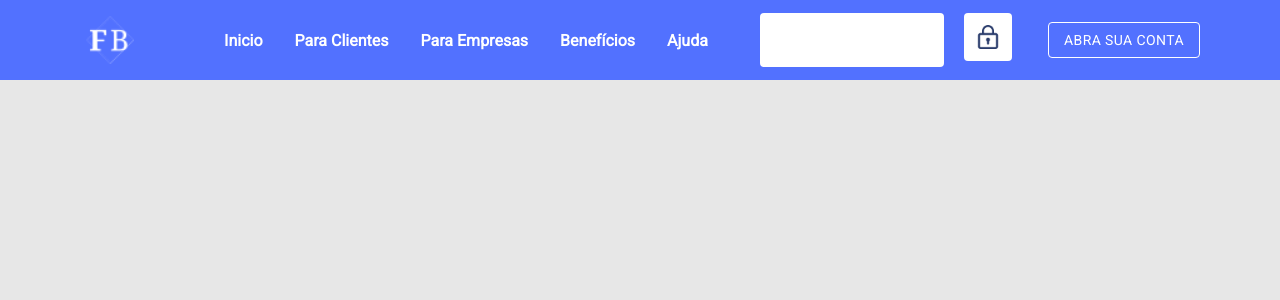
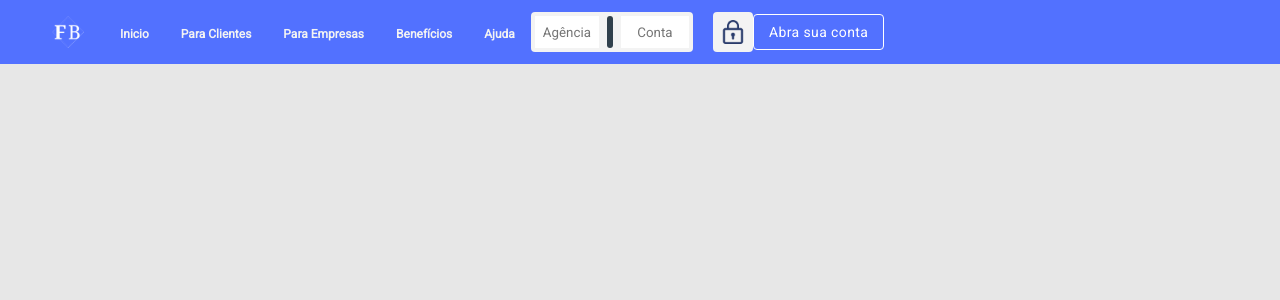
Before and after one commit to Felipe-alv-es/bank-website, a React (Create React App) app: page / in a window 1280 px wide. Shown: the top 300 px of the page. Built offline with nearby package versions, Linux system fonts and the light colour scheme.

Commit message:
chore(Navbar): Created some custom components

```diff
--- a/src/components/Navbar/Navbar.js
+++ b/src/components/Navbar/Navbar.js
@@ -1,18 +1,12 @@
 import React, { useState } from "react";
-import {
-  Box,
-  Drawer,
-  IconButton,
-  Icon,
-  Divider,
-  Link,
-  Button,
-} from "@mui/material";
+import { Box, Drawer, IconButton, Icon, Divider, Link } from "@mui/material";
 import {
   getNavbarStyles,
   getDrawerMenuStyle,
   getImageStyle,
   StyledTextField,
+  StyledLockButton,
+  StyledOutlineButton,
 } from "./Navbar.styles.tsx";
 import { GiHamburgerMenu } from "react-icons/gi";
 import {
@@ -111,24 +105,11 @@ const Navbar = () => {
           </ul>
           <Box display={"flex"}>
             <StyledTextField />
-            <IconButton
-              sx={{
-                width: "48px",
-                height: "48px",
-                background: "#ffffff",
-                borderRadius: "4px",
-                marginLeft: "20px",
-              }}
-            >
+            <StyledLockButton>
               <img alt="Lock Icon" src={Lock} style={{ width: "24px" }} />
-            </IconButton>
+            </StyledLockButton>
           </Box>
-          <Button
-            variant="outlined"
-            sx={{ color: "white", borderColor: "white" }}
-          >
-            Abra sua conta
-          </Button>
+          <StyledOutlineButton>Abra sua conta</StyledOutlineButton>
         </Box>
       )}
     </>
--- a/src/components/Navbar/Navbar.styles.tsx
+++ b/src/components/Navbar/Navbar.styles.tsx
@@ -1,26 +1,36 @@
-import { SxProps, TextFieldProps, Box } from "@mui/material/";
+import {
+  SxProps,
+  TextFieldProps,
+  Box,
+  IconButton,
+  IconButtonProps,
+  Divider,
+  Button,
+  ButtonProps,
+} from "@mui/material/";
 import React from "react";
 
 export const getNavbarStyles = (): SxProps => ({
   display: "flex",
   width: "100%",
-  height: "80px",
   alignItems: "center",
-  justifyContent: "space-between",
+  // justifyContent: "space-between",
   background: "#5271FF",
-  padding: "0 80px 0 80px",
+  padding: "0 48px 0 48px",
+  paddingBottom: "12px",
+  paddingTop: "12px",
   "> ul": {
     display: "flex",
     listStyle: "none",
     cursor: "pointer",
-    marginLeft: "32px",
+    marginLeft: "16px",
     "> li": {
       "> *": {
-        color: "#FFFFFF",
+        color: "#f3f3f3",
         textDecoration: "none",
         borderRadius: "5px",
         transition: ".5s",
-        fontSize: "16px",
+        fontSize: "12px",
         fontWeight: "bold",
         height: "40px",
         padding: "16px",
@@ -35,8 +45,76 @@ export const getNavbarStyles = (): SxProps => ({
   },
 });
 
+export const getImageStyle = (): SxProps => ({
+  height: "40px",
+});
+
+export const StyledTextField = React.forwardRef<HTMLElement, TextFieldProps>(
+  () => (
+    <Box
+      sx={{
+        display: "flex",
+        background: "#f3f3f3",
+        borderRadius: "4px",
+        padding: "4px",
+      }}
+    >
+      <input
+        placeholder="Agência"
+        style={{
+          borderStyle: "none",
+          width: "64px",
+          textAlign: "center",
+        }}
+      />
+      <Divider
+        orientation="vertical"
+        sx={{
+          background: "#374957",
+          borderRadius: "4px",
+          borderWidth: "3px",
+          margin: "0 8px 0 8px",
+        }}
+      />
+      <input
+        placeholder="Conta"
+        style={{ borderStyle: "none", width: "68px", textAlign: "center" }}
+      />
+    </Box>
+  )
+);
+
+export const StyledLockButton = React.forwardRef<HTMLElement, IconButtonProps>(
+  (props) => (
+    <IconButton
+      sx={{
+        width: "40px",
+        height: "40px",
+        background: "#f3f3f3",
+        borderRadius: "4px",
+        marginLeft: "20px",
+      }}
+      {...props}
+    ></IconButton>
+  )
+);
+
+export const StyledOutlineButton = React.forwardRef<HTMLElement, ButtonProps>(
+  (props) => (
+    <Button
+      variant="outlined"
+      sx={{
+        color: "white",
+        borderColor: "white",
+        textTransform: "none",
+      }}
+      {...props}
+    />
+  )
+);
+
 export const getDrawerMenuStyle = (): SxProps => ({
-  width: "187px",
+  width: "200px",
 
   "> ul": {
     listStyle: "none",
@@ -50,28 +128,9 @@ export const getDrawerMenuStyle = (): SxProps => ({
       "> *": {
         color: "#1a1a1a",
         textDecoration: "none",
-        fontSize: "20px",
         marginLeft: "10px",
         lineHeight: "31px",
       },
     },
   },
 });
-
-export const getImageStyle = (): SxProps => ({
-  height: "60px",
-});
-
-export const StyledTextField = React.forwardRef<HTMLElement, TextFieldProps>(
-  (props) => (
-    <Box
-      sx={{
-        display: "flex",
-        width: "184px",
-        height: "54px",
-        background: "#ffffff",
-        borderRadius: "4px",
-      }}
-    ></Box>
-  )
-);
```
